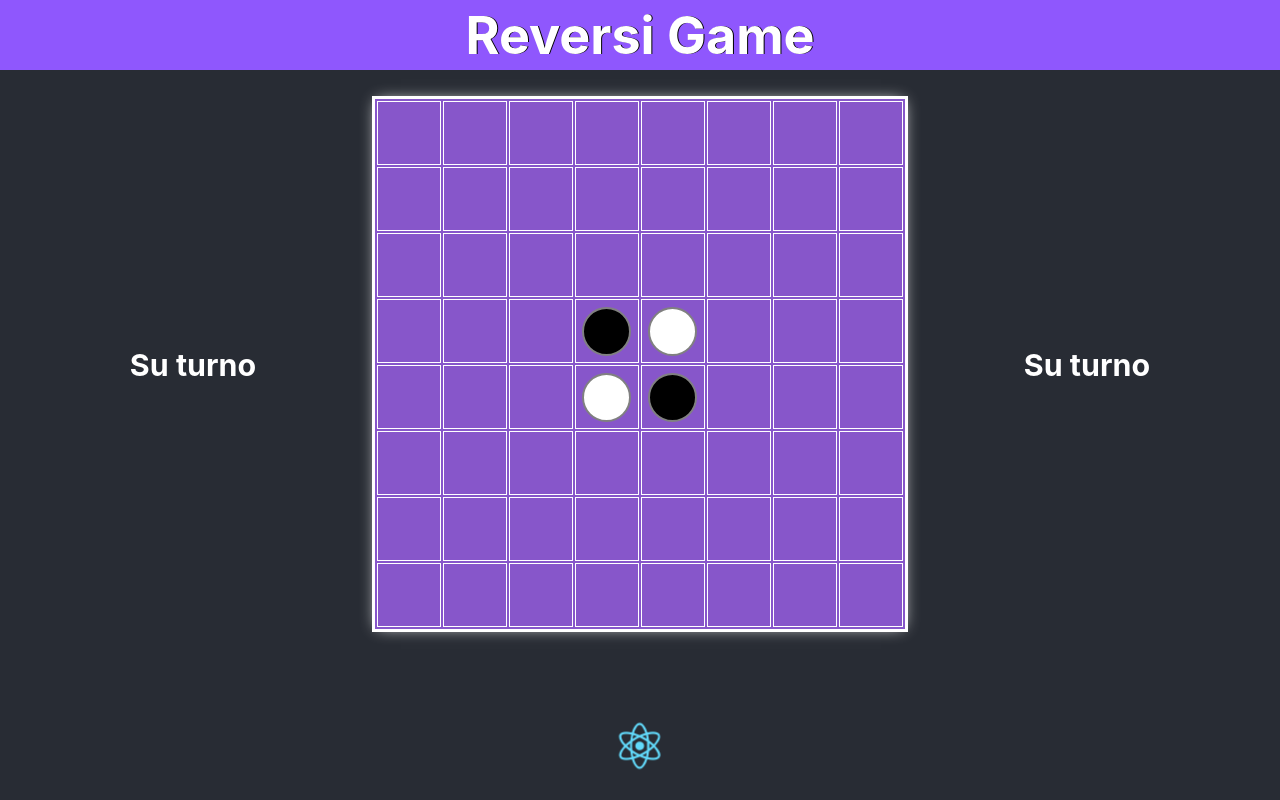
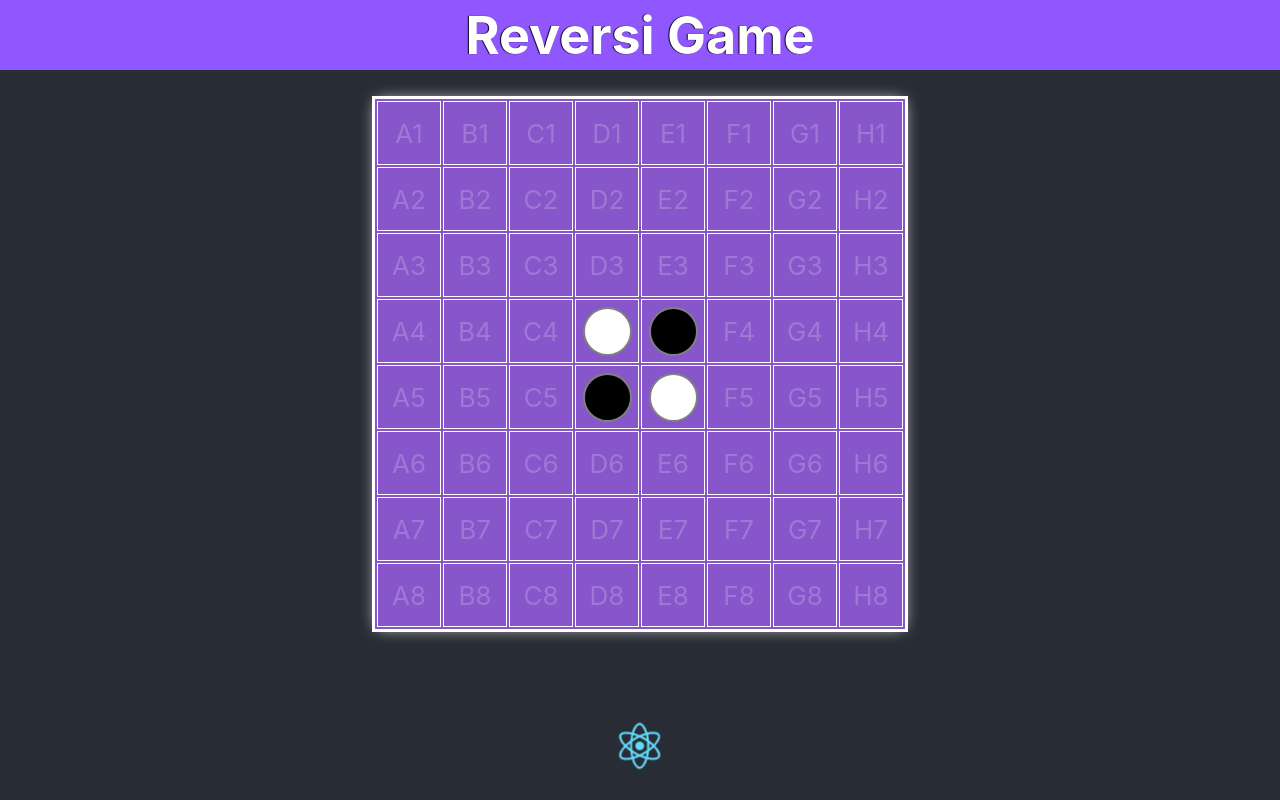
Before and after one commit to sebaveg/Reversi-Game, a React (Create React App) app: page /game in a window 1280 px wide. Built offline with nearby package versions, Linux system fonts and the light colour scheme.

Commit message:
Create initialState file and function initialBoard

```diff
--- a/src/assets/styles/Cell.css
+++ b/src/assets/styles/Cell.css
@@ -1,7 +1,3 @@
-.cell {
-  border: 2px solid green;
-}
-
 .black, .white {
   height: 45px;
   width: 45px;
--- a/src/assets/styles/Header.css
+++ b/src/assets/styles/Header.css
@@ -5,6 +5,6 @@
   display: flex;
   height: 70px;
   justify-content: center;
-  text-shadow: 1px 0 #000;
+  text-shadow: -1px 0 1px #000;
   width: 100%;
 }
--- a/src/assets/styles/Score.css
+++ b/src/assets/styles/Score.css
@@ -17,3 +17,9 @@
   margin: 0 auto;
   border-radius: 50%;
 }
+
+.light {
+  background-color: white;
+  color: green;
+  padding: 5px 10px;
+}
--- a/src/components/Cell.jsx
+++ b/src/components/Cell.jsx
@@ -4,8 +4,8 @@ import '../assets/styles/Cell.css';
 
 const Cell = ({ children }) => (
   <td className="cell">
-    {/* Disk are building with styles css using .black or .white */}
-    <div className={`${children}` === '1' ? 'black' : `${children}` === '2' ? 'white' : ''} />
+    {children !== 'W' && children !== 'B' ? children : null }
+    <div className={`${children}` === 'W' ? 'black' : `${children}` === 'B' ? 'white' : ''} />
   </td>
 
 );
--- a/src/components/Score.jsx
+++ b/src/components/Score.jsx
@@ -7,7 +7,7 @@ const Score = (props) => (
     <div className="wrapperScore">
       <h2>{props.player}</h2>
       <div className={`circle${props.color}`} />
-      <h3 className="light">Su turno</h3>
+      { props.color === props.turn ? <h3 className="light"> Su turno </h3> : null }
     </div>
   </>
 );
--- a/src/containers/Board.jsx
+++ b/src/containers/Board.jsx
@@ -5,22 +5,24 @@ import BoardLayout from '../components/Board';
 
 const Board = ({ rows, cols }) => {
   const createBoard = () => {
-    const virtualBoard = new Array(8).fill(0);
-    for (let i = 0; i < 8; i++) virtualBoard[i] = new Array(8).fill(0);
-    virtualBoard[3][3] = 1;
-    virtualBoard[4][4] = 1;
-    virtualBoard[3][4] = 2;
-    virtualBoard[4][3] = 2;
-    return virtualBoard;
+    const board = cols
+    for (let i = 0; i < 8; i += 1) board[i] = rows.map((row) => row + board[i])
+    return board;
   };
 
-  const virtualBoard = createBoard();
+  const initialBoard = (board) => {
+    board[3][3] = 'B'; // Black
+    board[4][4] = 'B'; // Black
+    board[3][4] = 'W'; // White
+    board[4][3] = 'W'; // White
+  }
+
+  const board = createBoard();
+  initialBoard(board)
 
   return (
     <BoardLayout
-      cols={cols}
-      rows={rows}
-      board={virtualBoard}
+      board={board}
     />
   );
 };
--- a/src/containers/Game.jsx
+++ b/src/containers/Game.jsx
@@ -7,13 +7,17 @@ import Score from '../components/Score';
 import '../assets/styles/Game.css';
 
 class GameScreen extends Component {
+  constructor() {
+    super()
+  }
   render() {
+    const { playerOne, playerTwo, turn } = this.props;
     return (
       <>
         <div className="wrapperResponsive">
-          <Score player={this.props.playerOne.name} color={this.props.playerOne.colorDisk} />
+          <Score player={playerOne.name} color={playerOne.colorDisk} turn={turn} />
           <Board />
-          <Score player={this.props.playerTwo.name} color={this.props.playerTwo.colorDisk} />
+          <Score player={playerTwo.name} color={playerTwo.colorDisk} turn={turn} />
         </div>
       </>
     );
@@ -23,6 +27,7 @@ class GameScreen extends Component {
 const mapStateToProps = (state) => ({
   playerOne: state.playerOne,
   playerTwo: state.playerTwo,
+  turn: state.turn,
 });
 
 export default connect(mapStateToProps, null)(GameScreen);
--- a/src/index.jsx
+++ b/src/index.jsx
@@ -2,27 +2,12 @@ import React from 'react';
 import ReactDOM from 'react-dom';
 import { Provider } from 'react-redux';
 import { createStore, compose } from 'redux';
+import { initialState } from './initialState'
 import reducer from './reducers';
 
 import App from './routes/App';
 
 import './index.css';
-
-const initialState = {
-  error: '',
-  board: {
-    rows: ['A', 'B', 'C', 'D', 'E', 'F', 'G', 'H'],
-    cols: ['1', '2', '3', '4', '5', '6', '7', '8'],
-  },
-  playerOne: {
-    name: '',
-    colorDisk: '',
-  },
-  playerTwo: {
-    name: '',
-    colorDisk: '',
-  },
-};
 
 const composeEnhancers = window.__REDUX_DEVTOOLS_EXTENSION_COMPOSE__ || compose;
 const store = createStore(reducer, initialState, composeEnhancers());
--- /dev/null
+++ b/src/initialState.js
@@ -0,0 +1,26 @@
+export const initialState = {
+  error: '',
+  board: {
+    rows: ['A', 'B', 'C', 'D', 'E', 'F', 'G', 'H'],
+    cols: ['1', '2', '3', '4', '5', '6', '7', '8'],
+  },
+  playerOne: {
+    name: '',
+    colorDisk: '',
+  },
+  playerTwo: {
+    name: '',
+    colorDisk: '',
+  },
+  posDisksWhite: [
+    [4, 4],
+    [5, 5],
+  ],
+  posDisksBlack: [
+    [4, 5],
+    [5, 4],
+  ],
+  turn: 'Black',
+  winner: '',
+  lostTurn: null
+};
```
Also changed, not shown: .eslintrc.js.
